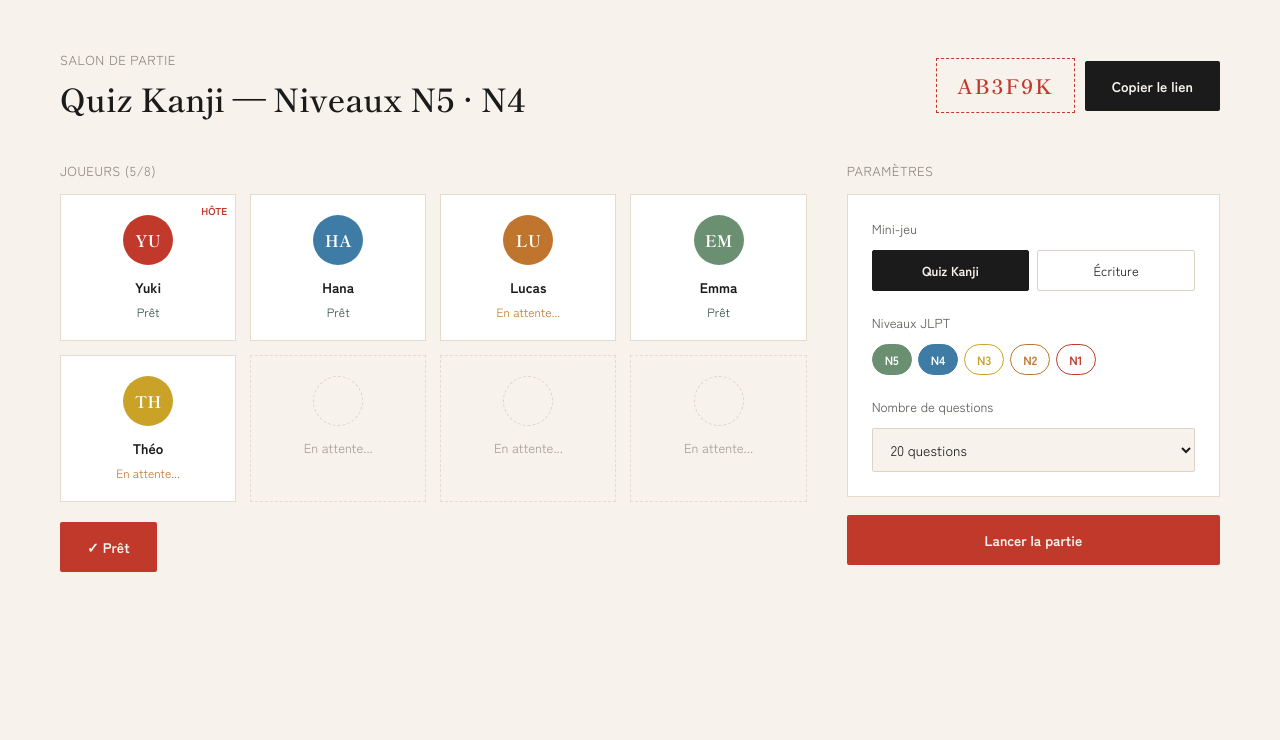
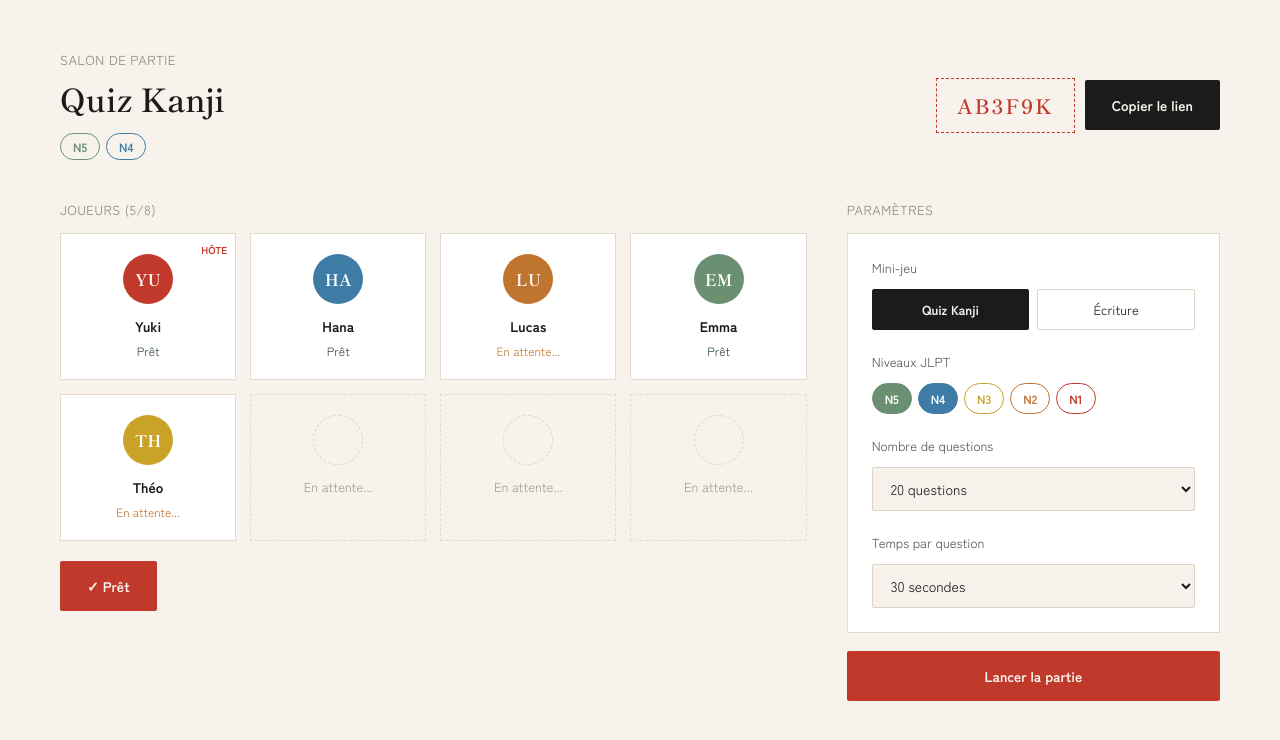
Before and after one commit to Damidvp/kanji-game, a React (Vite) app in the folder frontend/: page /lobby/AB3F9K in a window 1280 px wide. Shown: the top 740 px of the page. Built offline with nearby package versions, Linux system fonts and the light colour scheme.

Commit message:
Lobby: add configurable timer per question, fix title overflow with many levels
Co-Authored-By: Claude Sonnet 5 <noreply@anthropic.com>

```diff
--- a/frontend/src/screens/LobbyScreen.module.css
+++ b/frontend/src/screens/LobbyScreen.module.css
@@ -24,6 +24,21 @@
   font-family: var(--font-serif);
   font-weight: 600;
   font-size: 32px;
+}
+
+.levelBadges {
+  display: flex;
+  flex-wrap: wrap;
+  gap: 6px;
+  margin-top: 12px;
+}
+
+.levelBadge {
+  border: 1px solid;
+  border-radius: var(--radius-pill);
+  padding: 4px 12px;
+  font-size: 12px;
+  font-weight: 700;
 }
 
 .shareRow {
--- a/frontend/src/screens/LobbyScreen.tsx
+++ b/frontend/src/screens/LobbyScreen.tsx
@@ -18,6 +18,7 @@ const gameModeShortLabels: Record<GameMode, string> = {
 }
 
 const questionCountOptions = Array.from({ length: 10 }, (_, i) => (i + 1) * 10) // 10 à 100
+const timePerQuestionOptions = Array.from({ length: 9 }, (_, i) => (i + 1) * 10) // 10 à 90 secondes
 
 export function LobbyScreen() {
   const { code = 'AB3F9K' } = useParams()
@@ -25,6 +26,7 @@ export function LobbyScreen() {
   const [gameMode, setGameMode] = useState<GameMode>('quiz')
   const [selectedLevels, setSelectedLevels] = useState<Set<JlptLevelId>>(new Set(['N5', 'N4']))
   const [questionCount, setQuestionCount] = useState(20)
+  const [timePerQuestion, setTimePerQuestion] = useState(30)
   const [copied, setCopied] = useState(false)
 
   const you = players.find((p) => p.isYou)
@@ -33,8 +35,8 @@ export function LobbyScreen() {
     (_, i) => players[i] ?? null,
   )
 
-  const levelOrder: JlptLevelId[] = ['N5', 'N4', 'N3', 'N2', 'N1']
-  const selectedLevelsLabel = levelOrder.filter((id) => selectedLevels.has(id)).join(' · ')
+  // jlptLevels est déjà ordonné N5 → N1.
+  const orderedSelectedLevels = jlptLevels.filter((level) => selectedLevels.has(level.id))
 
   function toggleReady() {
     setPlayers((prev) => prev.map((p) => (p.isYou ? { ...p, ready: !p.ready } : p)))
@@ -69,9 +71,18 @@ export function LobbyScreen() {
       <div className={styles.header}>
         <div>
           <div className={styles.eyebrow}>SALON DE PARTIE</div>
-          <h1 className={styles.title}>
-            {gameModeLabels[gameMode]} — Niveaux {selectedLevelsLabel}
-          </h1>
+          <h1 className={styles.title}>{gameModeLabels[gameMode]}</h1>
+          <div className={styles.levelBadges}>
+            {orderedSelectedLevels.map((level) => (
+              <span
+                key={level.id}
+                className={styles.levelBadge}
+                style={{ borderColor: level.color, color: level.color }}
+              >
+                {level.id}
+              </span>
+            ))}
+          </div>
         </div>
         <div className={styles.shareRow}>
           <div className={styles.codeBox}>{code}</div>
@@ -168,6 +179,19 @@ export function LobbyScreen() {
                 </option>
               ))}
             </select>
+
+            <div className={styles.settingLabel}>Temps par question</div>
+            <select
+              className={styles.select}
+              value={timePerQuestion}
+              onChange={(e) => setTimePerQuestion(Number(e.target.value))}
+            >
+              {timePerQuestionOptions.map((n) => (
+                <option key={n} value={n}>
+                  {n} secondes
+                </option>
+              ))}
+            </select>
           </div>
 
           <Button variant="accent" className={styles.launchButton}>
```
